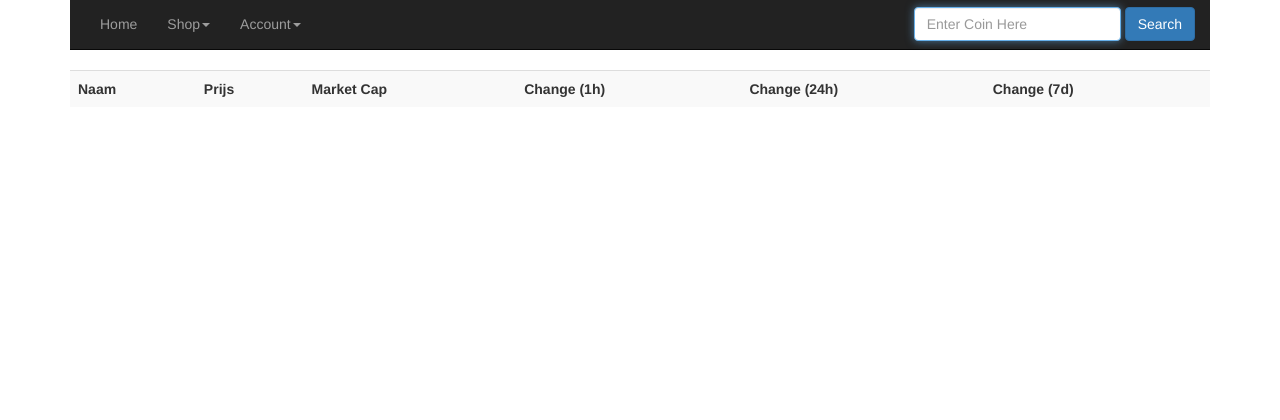
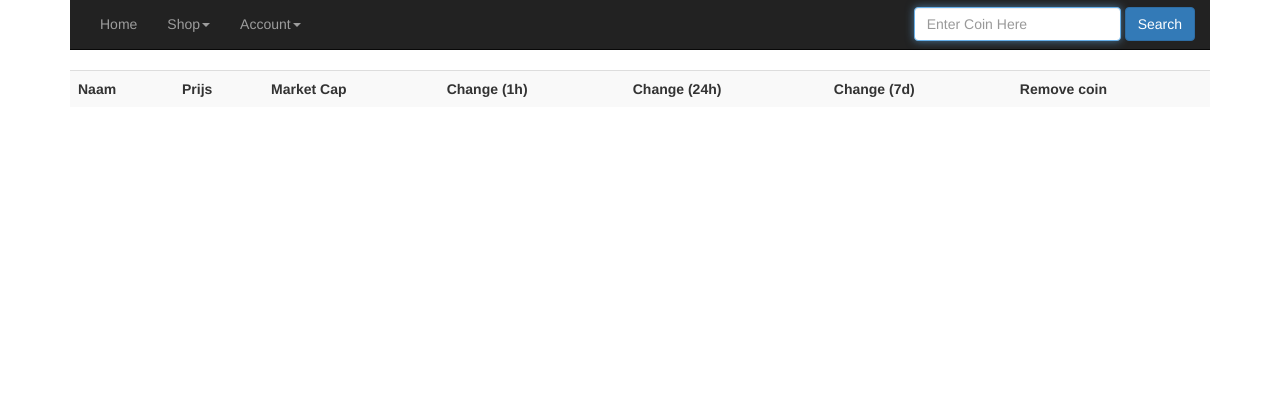
Before and after one commit to W1zzardo/Coin-Tracker, a Flask app: page /profile in a window 1280 px wide. Shown: the part 341-761 px from the top of the page. Run offline with Flask 2, Linux system fonts and the light colour scheme; the first user in the database is signed in; lists and menus that the app fills with data are empty; some libraries are stand-ins or nearby versions.

Commit message:
added remove button to favorites

```diff
--- a/Website/application.py
+++ b/Website/application.py
@@ -322,7 +322,11 @@ def sell():
 @login_required
 def profile():
 
-    coins1 = db.execute("SELECT naam from favorites WHERE id = :id", id = session["user_id"])
+    if request.method == "POST":
+        coin = request.form.get("coin")
+        remove = db.execute("DELETE FROM favorites WHERE id = :id and naam = :coin", id = session["user_id"], coin = coin)
+
+    coins1 = db.execute("SELECT DISTINCT naam from favorites WHERE id = :id", id = session["user_id"])
     lengte = len(coins1)
 
     coins = [db.execute("SELECT * from coins WHERE naam = :naam", naam = coins1[i]["naam"]) for i in range (lengte)]
@@ -330,8 +334,6 @@ def profile():
     for coin in coins:
         for i in coin:
             lijst.append(i)
-
-
 
     return render_template("profile.html", coins = lijst )
 
--- a/Website/templates/profile.html
+++ b/Website/templates/profile.html
@@ -13,6 +13,7 @@
         <th>Change (1h)</th>
         <th>Change (24h)</th>
         <th>Change (7d)</th>
+        <th>Remove coin </th>
       </tr>
     {% for coin in coins %}
       <tr>
@@ -34,6 +35,7 @@
             {% else %}
                 <td class="negative">{{ coin.percent_7d }}%</td>
             {% endif %}
+        <td><form method = "post" name = "{{ coin.naam }}"><button type="submit" name = "coin"  value = "{{ coin.naam }}"><span class="glyphicon glyphicon-minus-sign"></span> Remove</button></form></td>
       </tr>
     {% endfor %}
     </table>
```
